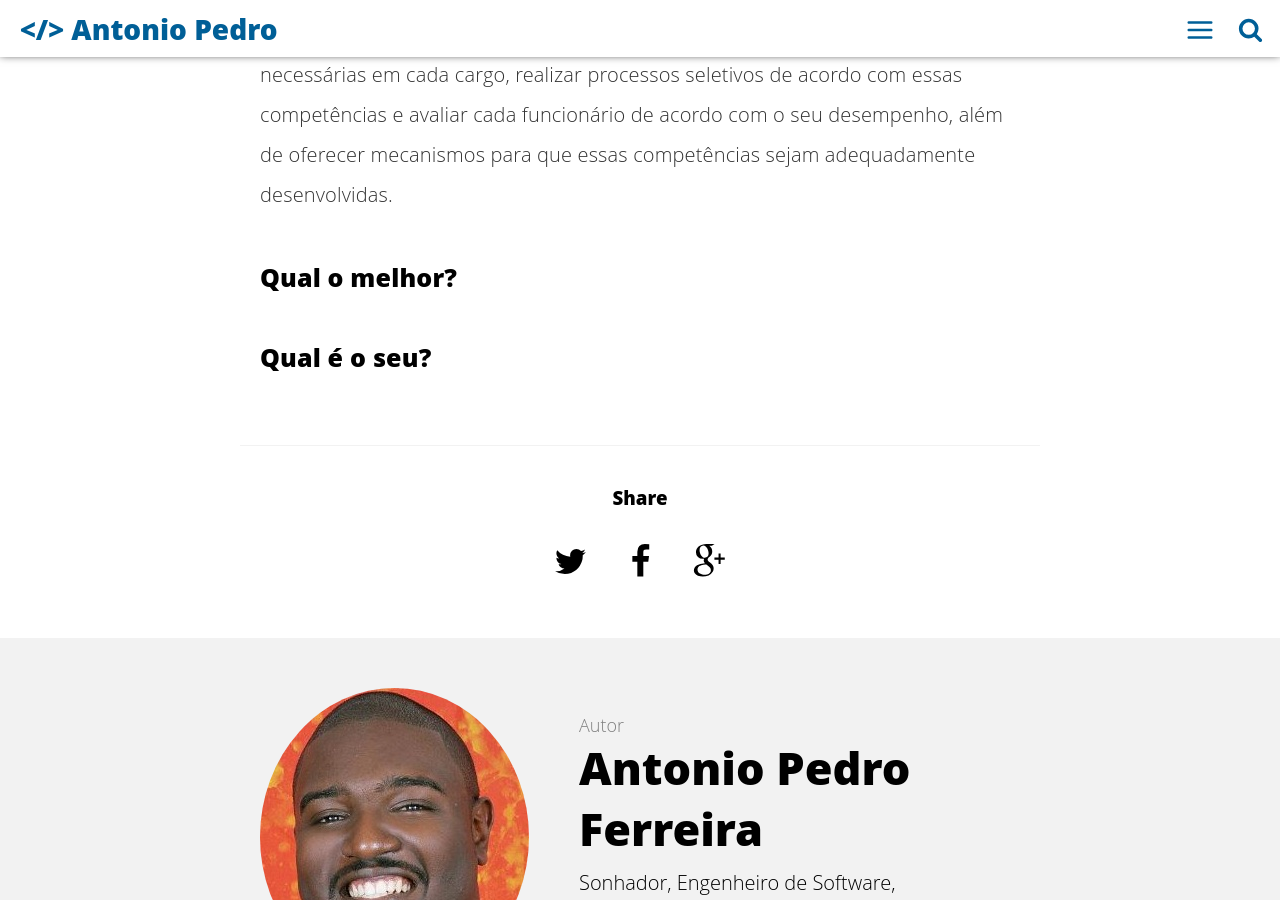
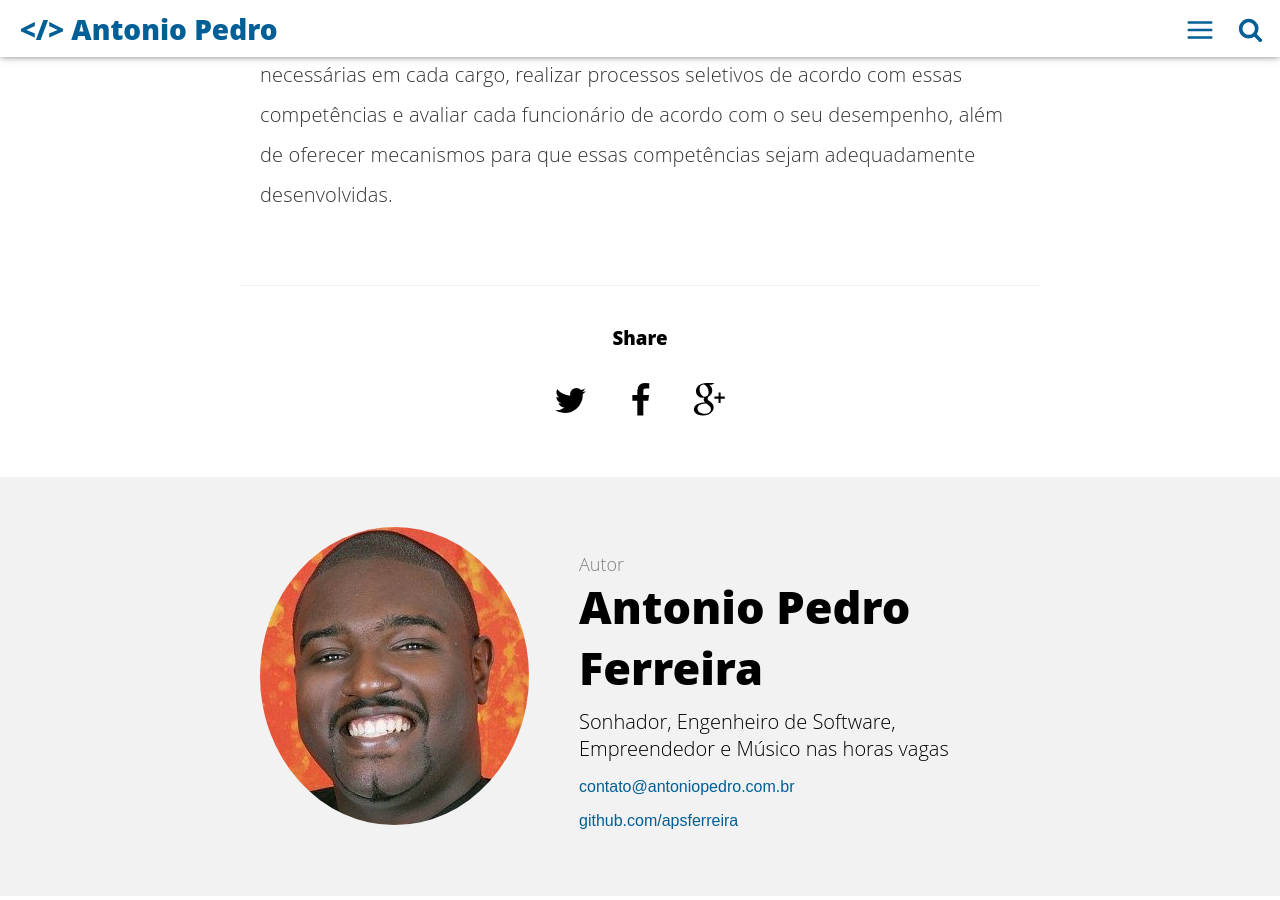
Before and after one commit to apsferreira/antoniopedro.com.br, a Jekyll site: the page built from _posts/2023-02-07-modelos-de-gestao.md, in a window 1280 px wide and 900 px high, scrolled down 4075 px. Built offline with Jekyll 4.4.1, drawn with Linux system fonts in a browser that asks for light colours; comment, search, counter and statistics services are not loaded.

Commit message:
update post modelos de gestao

```diff
--- a/_posts/2023-02-07-modelos-de-gestao.md
+++ b/_posts/2023-02-07-modelos-de-gestao.md
@@ -63,6 +63,6 @@
 
 No entanto, é um tipo de gestão trabalhoso, pois envolve mapear as competências necessárias em cada cargo, realizar processos seletivos de acordo com essas competências e avaliar cada funcionário de acordo com o seu desempenho, além de oferecer mecanismos para que essas competências sejam adequadamente desenvolvidas.
 
-### Qual o melhor?
+<!-- ### Qual o melhor?
 
-### Qual é o seu?
+### Qual é o seu? -->
```
